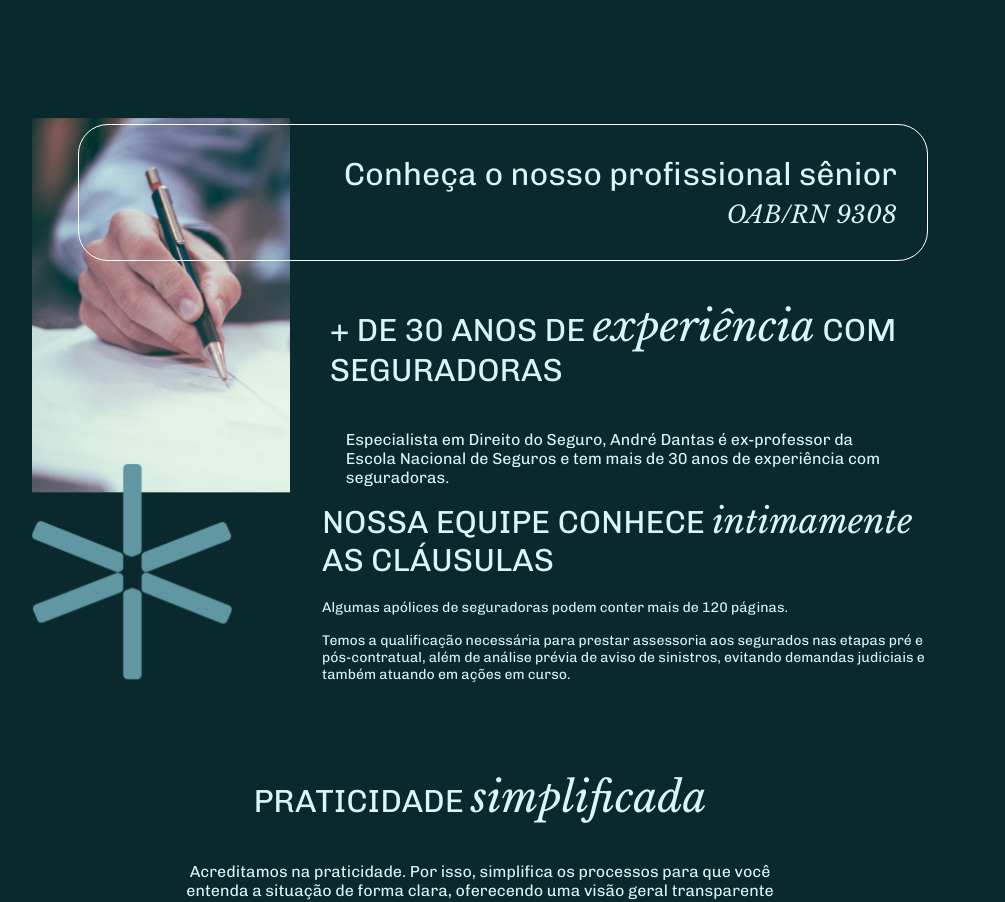
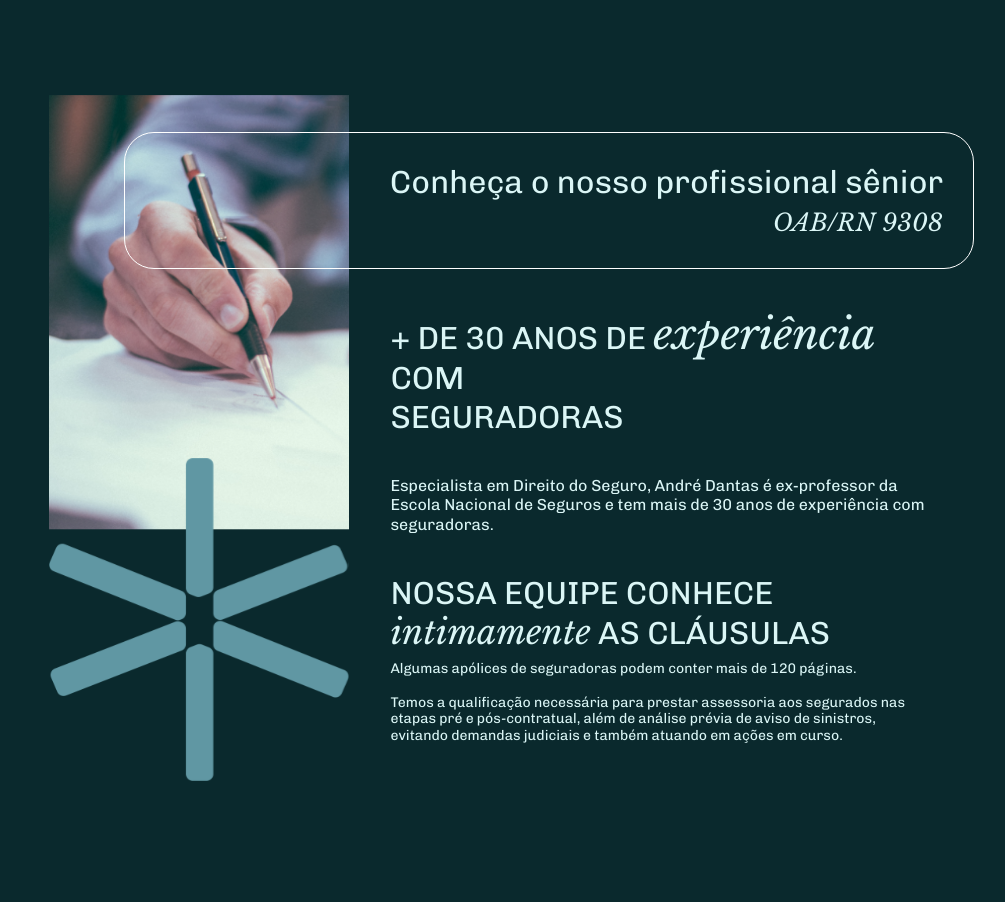
Before and after one commit to Fabricio0101/Dantas-Advocacia-em-Seguros, a React (Vite) app: page / in a window 1280 px wide. Shown: the part 1820-2722 px from the top of the page, without its empty margins (160-1165 px from the left). Built offline with nearby package versions, Linux system fonts and the light colour scheme; a web font is replaced by a local one.

Commit message:
bugFix/CorrectedBugsSizes

```diff
--- a/src/components/Contato/index.tsx
+++ b/src/components/Contato/index.tsx
@@ -307,16 +307,16 @@ export default function Contato() {
                         mt="150px"
                         justifyContent="center"
                         alignItems="center"
-                        gap="60"
+                        gap="40"
                     >
                         <Stack
                             w="50%"
                             h="210px"
-                            justifyContent="center"
+                            justifyContent="start"
                             alignItems="center"
                             bgImage={bgStack}
                             bgRepeat="no-repeat"
-                            bgSize="29%"
+                            bgSize="35%"
                             bgPosition="right"
                         >
                             <Heading
@@ -337,7 +337,8 @@ export default function Contato() {
                         </Stack>
                         <Stack
                             w="50%"
-                            justifyContent="center"
+                            h="100%"
+                            justifyContent="start"
                             alignItems="start"
                             gap="10"
                         >
@@ -591,7 +592,7 @@ export default function Contato() {
                 <Flex
                     bg="#DBF6F6"
                     w="100%"
-                    h="100%"
+                    h="auto"
                     justifyContent="center"
                     alignItems="center"
                     color="#DBF6F6"
@@ -755,7 +756,7 @@ export default function Contato() {
                     {/* conteudo 3 */}
                     <VStack
                         w="90%"
-                        h="50vh"
+                        h="auto"
                         justifyContent="center"
                         alignItems="center"
                         gap="5"
--- a/src/components/Footer/index.tsx
+++ b/src/components/Footer/index.tsx
@@ -81,7 +81,7 @@ export default function Footer() {
                                     Sobre
                                 </Link>
                                 <Link to="/servicos#service" className="meu-link">
-                                    Servicos
+                                    Serviços
                                 </Link>
                                 <Link to="/contato#contato" className="meu-link">
                                     Contato
--- a/src/components/Head/index.tsx
+++ b/src/components/Head/index.tsx
@@ -81,7 +81,7 @@ export default function Head() {
                                 Sobre
                             </Link>
                             <Link to="/servicos" className="meu-link">
-                                Servicos
+                                Serviços
                             </Link>
                             <Link to="/contato" className="meu-link">
                                 Contato
@@ -151,7 +151,7 @@ export default function Head() {
                                             Sobre
                                         </Link>
                                         <Link to="/servicos">
-                                            Servicos
+                                            Serviços
                                         </Link>
                                         <Link to="/contato">
                                             Contato
--- a/src/components/Home/index.tsx
+++ b/src/components/Home/index.tsx
@@ -30,10 +30,6 @@ import { HashLink as Link } from 'react-router-hash-link';
 import axios from "axios"
 
 export default function Home() {
-
-    const isHigthScreen = window.innerWidth <= 1396;
-
-    const flexHigth = isHigthScreen ? '88vh' : '83vh'
 
     const [value, setValue] = React.useState('')
 
@@ -339,11 +335,11 @@ export default function Home() {
                                 fontSize="30px"
                                 fontFamily="Chivo"
                             >
-                                Não desperdiçamos<br /><span style={{ paddingRight: '65px' }}></span><span style={
+                                Não desperdiçamos<br /><span style={{ paddingRight: '80px' }}></span><span style={
                                     {
                                         fontFamily: 'Libre Baskerville',
                                         fontStyle: 'italic',
-                                        fontSize: '45px',
+                                        fontSize: '38px',
                                         fontWeight: '400'
                                     }
                                 } >o seu tempo.</span>
@@ -392,13 +388,32 @@ export default function Home() {
                         justifyContent="center"
                         alignItems="center"
                     >
-                        <HStack>
-                            <Stack
-                                w="30%"
+                        <HStack
+                            w="100%"
+                            justifyContent="center"
+                            alignItems="center"
+                            gap="25px"
                         >
-                                <Image w="100%" src={Caneta} />
-                            </Stack>
-                            <VStack>
+                            <VStack
+                                w="40%"
+                                h="80vh"
+                                justifyContent="center"
+                            >
+                                <Image
+                                    sx={{
+                                        w: ['400px', '300px']
+                                    }}
+                                    src={Caneta}
+                                />
+                                <Image
+                                    sx={{
+                                        w: ['100px', '300px']
+                                    }}
+                                    mt="-80px"
+                                    src={AsteriscoVerde}
+                                />
+                            </VStack>
+                            <VStack w="60%">
                                 <Stack
                                     w="850px"
                                     zIndex="3"
@@ -428,6 +443,7 @@ export default function Home() {
                                     </Heading>
                                 </Stack>
                                 <br />
+                                <Stack>
                                     <Heading
                                         textAlign="start"
                                         fontSize="32px"
@@ -452,28 +468,7 @@ export default function Home() {
                                         da<br />Escola Nacional de Seguros e tem mais de 30 anos de experiência
                                         com<br />seguradoras.
                                     </Heading>
-                            </VStack>
-                        </HStack>
-                        <HStack
-                            w="100%"
-                            zIndex="3"
-                            justifyContent="center"
-                            alignItems="center"
-                            gap="90"
-                        >
-
-                            <Image
-                                w="200px"
-                                src={AsteriscoVerde}
-                                mt="-40px"
-                            />
-
-                            <Stack
-                                w={flexHigth}
-                                justifyContent="center"
-                                alignItems="center"
-                                gap="5"
-                            >
+                                    <br />
                                     <Heading
                                         textAlign="start"
                                         fontSize="32px"
@@ -503,10 +498,11 @@ export default function Home() {
                                         evitando demandas judiciais e também atuando em ações em curso.
                                     </Heading>
                                 </Stack>
+                            </VStack>
                         </HStack>
                         <VStack
                             w="75%"
-                            mt="80px"
+                            mt="190px"
                             gap="10"
                             bg="#0A292D"
                             p="0px 40px 0px 40px"
```
Also changed, not shown: src/components/Servicos/index.tsx (+11 -11 lines), src/components/Sobre/index.tsx (+23 -32 lines). Lines whose indentation alone changed are shown as unchanged.
